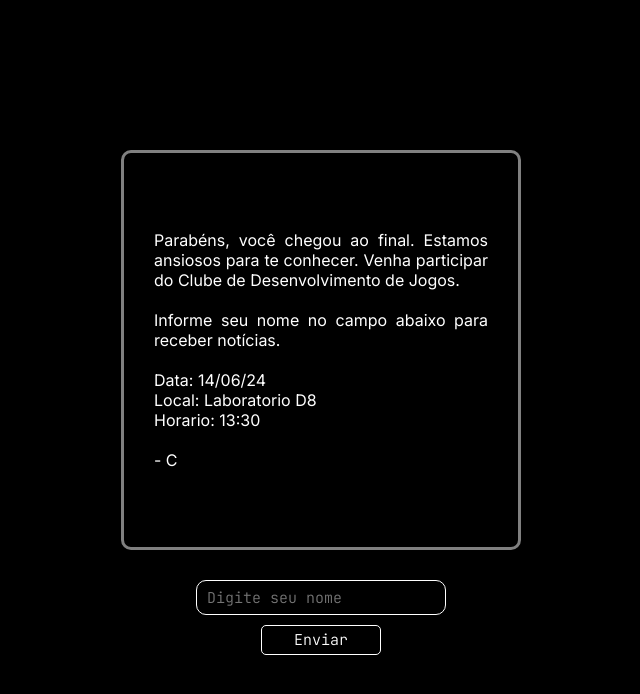
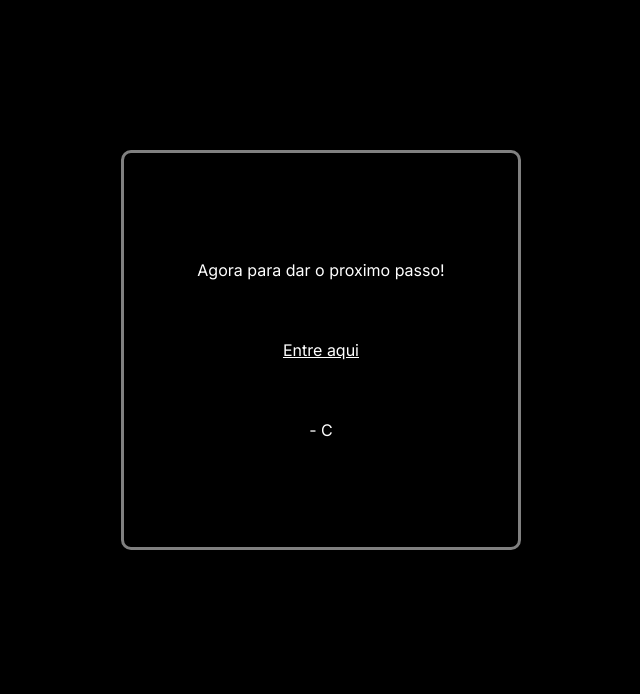
Before and after one commit to GustavoGebhardt/clube, a Next.js app: page /enigma/final in a window 1280 px wide. Shown: the top 694 px of the page, without its empty margins (319-959 px from the left). Built offline with nearby package versions, Linux system fonts and the light colour scheme.

Commit message:
Finalizado

```diff
--- a/src/app/enigma/final/page.tsx
+++ b/src/app/enigma/final/page.tsx
@@ -7,9 +7,10 @@ export default async function Final(){
   return(
       <div className={styles.divBackground}>
         <div className={styles.divCorpo}>
-          <p className={styles.text}>Parabéns, você chegou ao final. Estamos ansiosos para te conhecer. Venha participar do Clube de Desenvolvimento de Jogos.<br></br><br></br>Informe seu nome no campo abaixo para receber notícias.<br></br><br></br> Data: 14/06/24<br></br> Local: Laboratorio D8<br></br> Horario: 13:30<br></br><br></br>- C</p>
+          <p className={styles.text}>Agora para dar o proximo passo!</p>
+          <a className={styles.text} href="https://chat.whatsapp.com/FKJTjUcjKmfCQ5J6NqRKRC">Entre aqui</a>
+          <p className={styles.text}>- C</p>
         </div>
-        <EnigmaInputName />
       </div>
   );
 }
```
